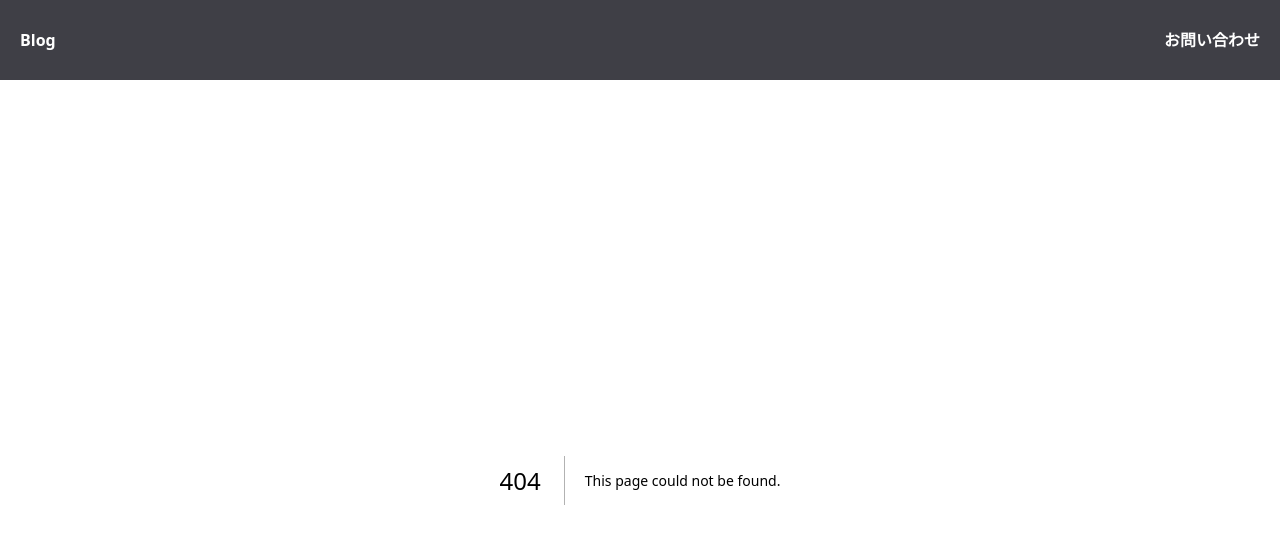
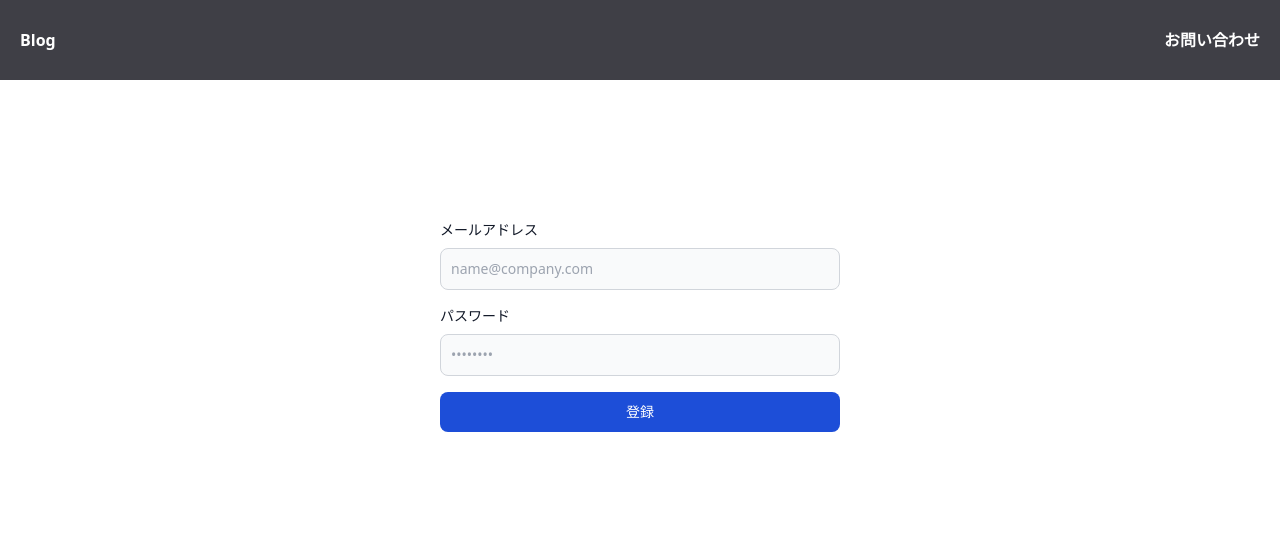
Before and after one commit to yuka01241019/chapter-8app, a Next.js app: page /signup in a window 1280 px wide. Before the commit this address had no page. Shown: the top 544 px of the page. Built offline with nearby package versions, Linux system fonts and the light colour scheme; no server answers.

Commit message:
ユーザー登録画面実装

```diff
--- /dev/null
+++ b/src/app/signup/page.tsx
@@ -0,0 +1,83 @@
+"use client";
+
+import { useState } from "react";
+import { supabase } from "../utils/supabase";
+
+//Supabaseを使った新規ユーザー登録ページ
+const Page = () => {
+  const [email, setEmail] = useState("");
+  const [password, setPassword] = useState("");
+
+  const handleSubmit = async (event: React.FormEvent<HTMLFormElement>) => {
+    event.preventDefault();
+
+    const { error } = await supabase.auth.signUp({
+      email,
+      password,
+      options: {
+        emailRedirectTo: `http://localhost:3000/login`, //登録メールのリンクをクリックしたあとに遷移するURL
+      },
+    });
+    if (error) {
+      alert("登録に失敗しました");
+    } else { //成功時は入力欄をリセットしてメッセージ送信
+      setEmail("");
+      setPassword("");
+      alert("確認メールを送信しました");
+    }
+  };
+
+  return (
+    <div className="flex justify-center pt-[140px]">
+      <form onSubmit={handleSubmit} className="space-y-4 w-full max-w-[400px]">
+        <div>
+          <label
+            htmlFor="email"
+            className="block mb-2 text-sm font-medium text-gray-900"
+          >
+            メールアドレス
+          </label>
+          <input
+            type="email"
+            name="email"
+            id="email"
+            className="bg-gray-50 border border-gray-300 text-gray-900 text-sm rounded-lg focus:ring-blue-500 focus:border-blue-500 block w-full p-2.5"
+            placeholder="name@company.com"
+            required
+            onChange={(e) => setEmail(e.target.value)}
+            value={email}
+          />
+        </div>
+        <div>
+          <label
+            htmlFor="password"
+            className="block mb-2 text-sm font-medium text-gray-900"
+          >
+            パスワード
+          </label>
+          <input
+            type="password"
+            name="password"
+            id="password"
+            placeholder="••••••••"
+            className="bg-gray-50 border border-gray-300 text-gray-900 text-sm rounded-lg focus:ring-blue-500 focus:border-blue-500 block w-full p-2.5"
+            required
+            onChange={(e) => setPassword(e.target.value)}
+            value={password}
+          />
+        </div>
+
+        <div>
+          <button
+            type="submit"
+            className="w-full text-white bg-blue-700 hover:bg-blue-800 focus:ring-4 focus:outline-none focus:ring-blue-300 font-medium rounded-lg text-sm px-5 py-2.5 text-center"
+          >
+            登録
+          </button>
+        </div>
+      </form>
+    </div>
+  );
+};
+
+export default Page;
```
